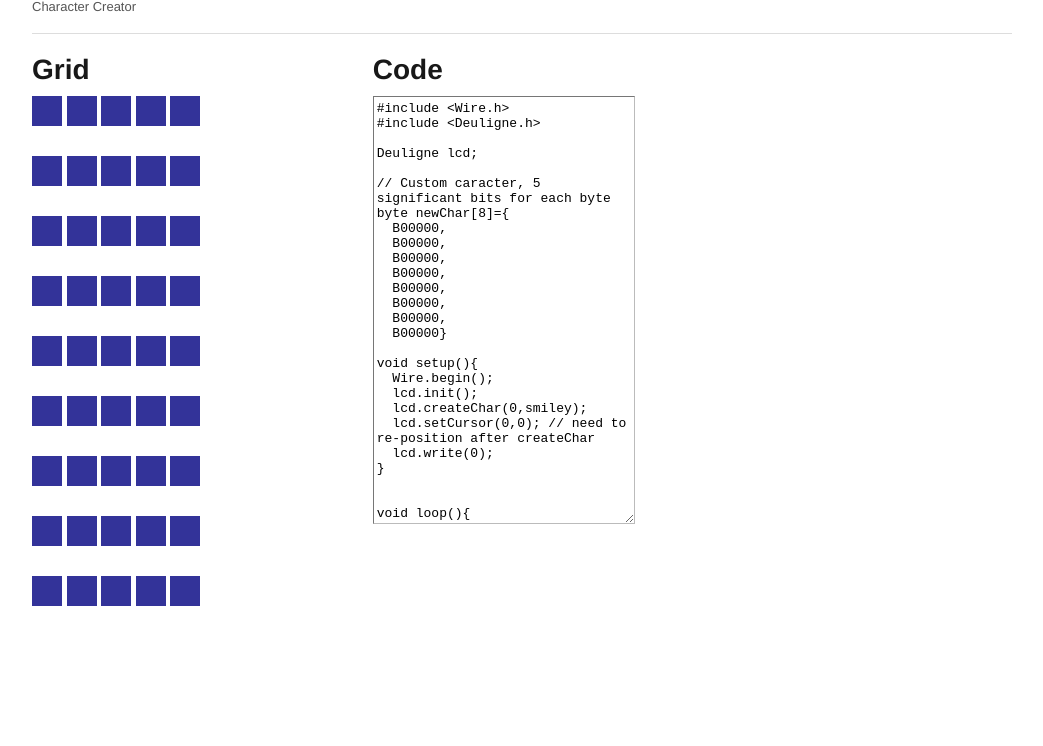
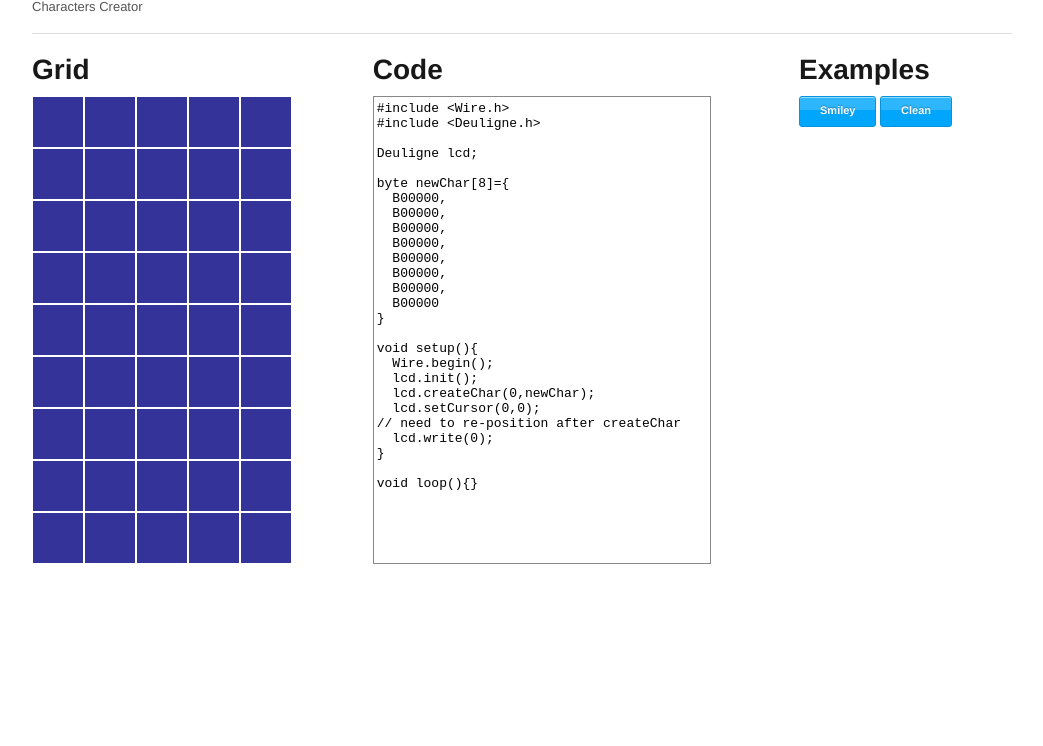
Before and after one commit to alx/deuligne-custom-char, a plain HTML site: page index.html in a window 1280 px wide. Shown: the part 54-800 px from the top of the page, without its empty margins (118-1161 px from the left). Drawn offline with Linux system fonts and the light colour scheme.

Commit message:
add buttons and correct some glitches

```diff
--- a/index.html
+++ b/index.html
@@ -11,7 +11,7 @@
 	<!-- Set the viewport width to device width for mobile -->
 	<meta name="viewport" content="width=device-width" />
 
-	<title>Arduino LiquidCrystal</title>
+	<title>Snootlab Deuligne - Characters Creator</title>
 
 	<!-- Included CSS Files -->
 	<link rel="stylesheet" href="stylesheets/foundation.css">
@@ -35,8 +35,8 @@
 
 		<div class="row">
 			<div class="twelve columns">
-				<h2>Arduino LiquidCrystal</h2>
-				<p>Character Creator</p>
+				<h2>Snootlab Deuligne</h2>
+				<p>Characters Creator</p>
 				<hr />
 			</div>
 		</div>
@@ -108,9 +108,14 @@
           <li>&nbsp;</li>
         </ul>
       </div>
-      <div class="eight columns">
+      <div class="five columns">
         <h3>Code</h3>
         <textarea name="code" rows="28" cols="90"></textarea>
+      </div>
+      <div class="three columns">
+        <h3>Examples</h3>
+        <a data-grid="g000001101111011000000010010001100010111000000" href="#" class="example small blue nice button radius">Smiley</a>
+        <a data-grid="g000000000000000000000000000000000000000000000" href="#" class="example small blue nice button radius">Clean</a>
       </div>
     </div>
 
--- a/javascripts/app.js
+++ b/javascripts/app.js
@@ -87,7 +87,21 @@ $(document).ready(function () {
 	/* DISABLED BUTTONS ------------- */
 	/* Gives elements with a class of 'disabled' a return: false; */
   var Grid = Backbone.Model.extend({
-  displayGrid: function(){
+
+    refresh: function(){
+      this.refreshGrid();
+      this.refreshCode();
+    },
+
+    refreshGrid: function(){
+      code = this.get("char");
+      $.each($("li"), function(index){
+        if(code.charAt(index) == 0){
+          $(this).css("background-color", "#339");
+        } else {
+          $(this).css("background-color", "#aaa");
+        }
+      });
     },
 
     refreshCode: function(){
@@ -104,14 +118,15 @@ $(document).ready(function () {
     },
 
     displayCode: function(){
-    code = "#include <Wire.h>\n#include <Deuligne.h>\n\nDeuligne lcd;\n\n// Custom caracter, 5 significant bits for each byte \n";
+      code = "#include <Wire.h>\n#include <Deuligne.h>\n\nDeuligne lcd;\n\n";
       code += "byte newChar[8]={\n";
       for (var i = 0; i < this.get("char").length; i+=5) {
         code += "  B" + this.get("char").slice(i, i + 5) + ",\n"
       };
-    code = code.replace(/,\n$/, "}\n\n");
-    code += "void setup(){\n  Wire.begin();\n  lcd.init();\n  lcd.createChar(0,smiley);\n  lcd.setCursor(0,0); // need to re-position after createChar\n  lcd.write(0);\n}\n\n\n";
-    code += "void loop(){\n  // Switch backlight every second\n  lcd.backLight(true);\n  delay(1000);\n  lcd.backLight(false);\n  delay(1000);\n}\n";
+      code = code.replace(/,\n$/, "\n}\n\n");
+      code += "void setup(){\n  Wire.begin();\n  lcd.init();\n  lcd.createChar(0,newChar);\n  lcd.setCursor(0,0);\n";
+      code += "// need to re-position after createChar\n  lcd.write(0);\n}\n\n";
+      code += "void loop(){}\n";
       $("textarea").val(code);
     }
   });
@@ -132,4 +147,9 @@ $("li").click(function(){
 
   $("li").css("background-color", "#339");
 
+  $("a.example").click(function(){
+    grid.set("char", $(this).data("grid").replace(/^g/, ""));
+    grid.refresh();
   });
+
+});
--- a/stylesheets/app.css
+++ b/stylesheets/app.css
@@ -9,15 +9,24 @@
 :: Page Name 2
 */
 
-
-li.activated{
-  background-color:#aaa;
+#grid ul{
+  margin:0px;
 }
 
 #grid li{
   display:block;
-  height:30px;
-  width:30px;
+  padding: 0;
+  margin: 1px;
+  height: 50px;
+  width: 50px;
+}
+
+textarea{
+  border: 1px solid #888;
+  height:460px;
+  resize: none;
+  outline: none;
+  width:330px;
 }
 
 /* -----------------------------------------
```
Lines whose indentation alone changed are shown as unchanged.
